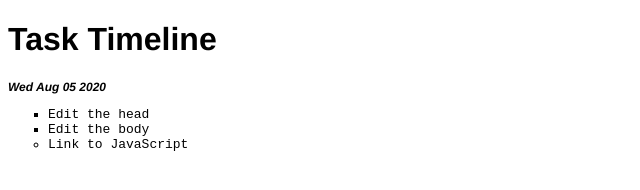
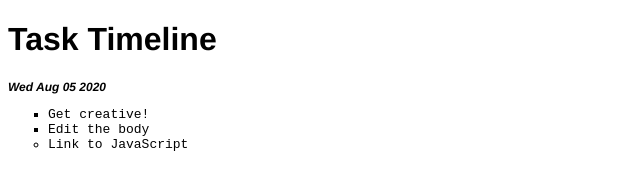
Before and after one commit to AnnaWijetunga/new-this, a plain HTML site: page index.html in a window 1280 px wide. Shown: the full height of the page, 0-640 px from the left. Drawn offline with Linux system fonts and the light colour scheme.

Commit message:
Update li

```diff
--- a/index.html
+++ b/index.html
@@ -10,7 +10,7 @@
     <h1>Task Timeline</h1>
     <p id="date"></p>
     <ul>
-      <li class="list">Edit the head</li>
+      <li class="list">Get creative!</li>
       <li class="list">Edit the body</li>
       <li>Link to JavaScript</li>
     </ul>
```
